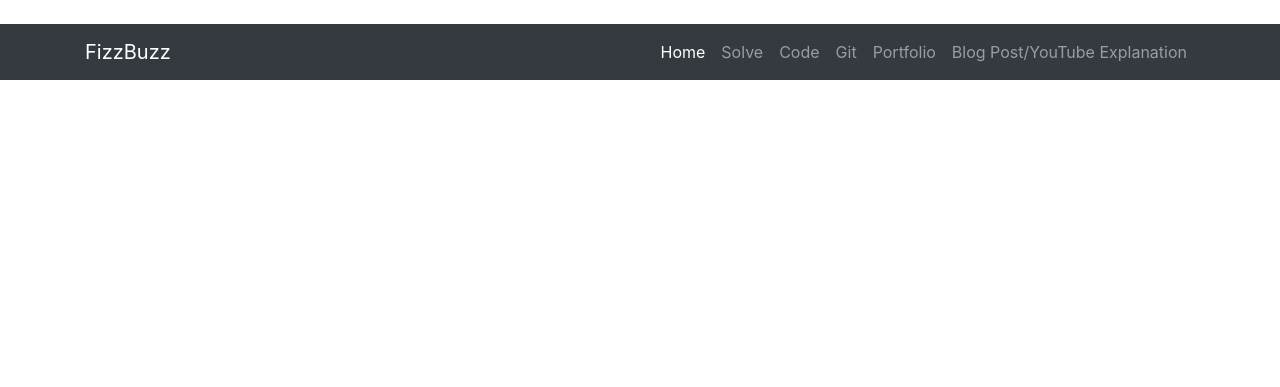
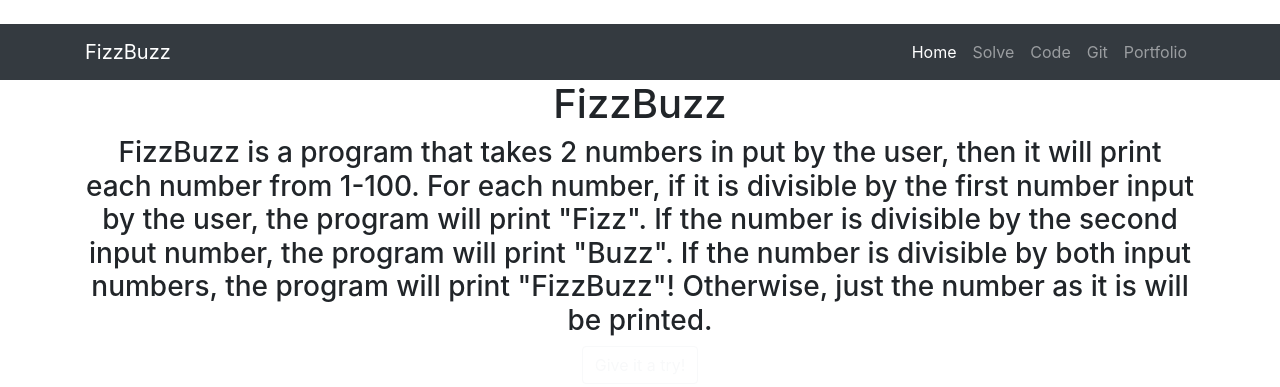
Before and after one commit to AVelez9882/FizzBuzz, a plain HTML site: page Project/Index.html in a window 1280 px wide. Drawn offline with nearby package versions, Linux system fonts and the light colour scheme.

Commit message:
Correction
correcting links to open in new tab
-page description

```diff
--- a/Project/Index.html
+++ b/Project/Index.html
@@ -15,7 +15,7 @@
     <link rel="stylesheet" href="https://stackpath.bootstrapcdn.com/bootstrap/4.5.0/css/bootstrap.min.css" integrity="sha384-9aIt2nRpC12Uk9gS9baDl411NQApFmC26EwAOH8WgZl5MYYxFfc+NcPb1dKGj7Sk" crossorigin="anonymous">
     <link href="CSS/bootstrap.min.css" rel="stylesheet" />
     <script src="Scripts/jquery-3.5.1.min.js"></script>
-
+    <link href="CSS/Style.css" rel="stylesheet" />
 
     <link rel="icon" type="image/x-icon" href="favicon.ico" />
 
@@ -44,32 +44,46 @@
                         <a class="nav-link" href="/Code.html">Code</a>
                     </li>
                     <li class="nav-item">
-                        <a class="nav-link" href="#">Git</a>
+                        <a target="_blank" class="nav-link" href="https://github.com/AVelez9882/FizzBuzz">Git</a>
                     </li>
                     <li class="nav-item">
-                        <a class="nav-link" href="#">Portfolio</a>
+                        <a target="_blank" class="nav-link" href="https://av-portfolio.netlify.app">Portfolio</a>
                     </li>
-                    <li class="nav-item">
+                    <!--<li class="nav-item">
                         <a class="nav-link" href="#">Blog Post/YouTube Explanation</a>
-                    </li>
+                    </li>-->
                 </ul>
             </div>
         </div>
     </nav>
 
     <!-- Page Content -->
-    <!--<div class="container">
-        <div class="row">
-            <div class="col-lg-12 text-center">
-                <h1 class="mt-5">FizzBuzz</h1>
-                <p class="lead">You can customize the template colors</p>
-                <ul class="list-unstyled">
-                    <li>This page is for a description of the Javascript exercise</li>
-                    <li>You should include information about what the code does</li>
-                </ul>
+
+    <div class="bg">
+        <div class="container">
+            <div class="row">
+                <div class="col-lg-12 h1 text-center elWide sumColor">FizzBuzz</div>
+            </div>
+            <div class="row">
+                <div class="col-lg-12 text-center h3 elWide textBox">
+                    FizzBuzz is a program that takes 2 numbers in put by the user,
+                    then it will print each number from 1-100.
+                    For each number, if it is divisible by the first number input by the user,
+                    the program will print "Fizz".
+                    If the number is divisible by the second input number, the program will print "Buzz".
+                    If the number is divisible by both input numbers, the program will print "FizzBuzz"!
+                    Otherwise, just the number as it is will be printed.
+                </div>
+            </div>
+            <div class="row">
+                <div class="col-lg-12 text-center elWide">
+                    <a href="https://av-fizzbuzz.netlify.app/solve" class="btn btn-outline-light text-center btnMarg">Give it a try!</a>
+                </div>
             </div>
         </div>
-    </div>-->
+    </div>
+
+
 
     <!-- Bootstrap core JavaScript -->
     <script src="//code.jquery.com/jquery-3.5.1.slim.min.js" integrity="sha384-DfXdz2htPH0lsSSs5nCTpuj/zy4C+OGpamoFVy38MVBnE+IbbVYUew+OrCXaRkfj" crossorigin="anonymous"></script>
```
